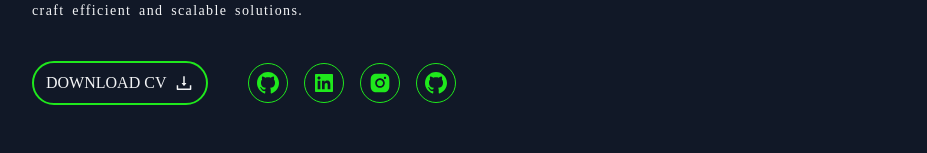
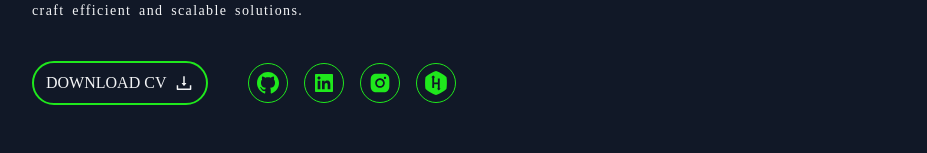
Before and after one commit to AmanCoder01/React-Portfolio-2025, a React (Vite) app: page / in a window 1280 px wide. Shown: the part 371-524 px from the top of the page, without its empty margins (176-1103 px from the left). Built offline with nearby package versions, Linux system fonts and the light colour scheme; a web font is replaced by a local one.

Commit message:
animation

```diff
--- a/package.json
+++ b/package.json
@@ -10,6 +10,7 @@
     "preview": "vite preview"
   },
   "dependencies": {
+    "motion": "^11.15.0",
     "react": "^18.3.1",
     "react-dom": "^18.3.1",
     "react-icons": "^5.4.0",
--- a/src/pages/Home.jsx
+++ b/src/pages/Home.jsx
@@ -4,37 +4,51 @@ import { GrGithub } from "react-icons/gr";
 import { GrLinkedin } from "react-icons/gr";
 import { AiFillInstagram } from "react-icons/ai";
 import { assets } from '../assets';
-
+import { FaHackerrank } from 'react-icons/fa6';
+import { motion } from "motion/react"
 
 
 const Home = () => {
     return (
         <>
-            <div className='flex items-center gap-5 sm:gap-32 justify-between flex-wrap mb-10'>
+            <motion.div
+                initial={{ opacity: 0, y: 100 }}
+                whileInView={{ opacity: 1, y: 0 }}
+                transition={{ duration: 0.8 }}
+
+                className='flex items-center gap-5 sm:gap-32 justify-between flex-wrap mb-10'>
                 <div className='max-w-[480px] order-2 sm:order-1 mt-10  sm:mt-20 text-gray-100 '>
                     <p className='text-sm mb-1 word-spacing-widest  tracking-widest'>Software Developer</p>
 
-                    <h1 className='text-6xl tracking-widest'>Hello I'm  <br />Aman <span className='text-primary'>Maurya</span></h1>
+                    <motion.h1
+                        initial={{ opacity: 0, y: 10 }}
+                        whileInView={{ opacity: 1, y: 0 }}
+                        transition={{ duration: 0.2 }}
+                        className='text-6xl tracking-widest'>Hello I'm  <br />Aman <span className='text-primary'>Maurya</span></motion.h1>
 
-                    <p className='mt-6 text-sm word-spacing-widest  tracking-widest' >I specialize in designing, coding, and maintaining software applications that address user needs. My expertise spans various programming languages and development tools, enabling me to craft efficient and scalable solutions.</p>
+                    <motion.p
+                        initial={{ opacity: 0, y: 10 }}
+                        whileInView={{ opacity: 1, y: 0 }}
+                        transition={{ duration: 0.4 }}
+                        className='mt-6 text-sm word-spacing-widest  tracking-widest' >I specialize in designing, coding, and maintaining software applications that address user needs. My expertise spans various programming languages and development tools, enabling me to craft efficient and scalable solutions.</motion.p>
 
                     <div className='mt-10 flex items-center gap-2  sm:gap-4'>
                         <p className='flex items-center sm:gap-2 whitespace-nowrap uppercase border-2 border-primary rounded-full  max:w-52 py-2 px-3'>
                             Download cv
                             <AiOutlineDownload size={20} />
                         </p>
-                        <div className='ml-3 sm:ml-6 border rounded-full w-10 h-10 flex items-center justify-center border-primary'>
+                        <a href='https://github.com/AmanCoder01' target='_blank' className='ml-3 sm:ml-6 border rounded-full w-10 h-10 flex items-center justify-center border-primary'>
                             <GrGithub color='#1fe81c' size={24} />
-                        </div>
-                        <div className='border rounded-full w-10 h-10 flex items-center justify-center border-primary'>
+                        </a>
+                        <a href='https://www.linkedin.com/in/amancoder01' target='_blank' className='border rounded-full w-10 h-10 flex items-center justify-center border-primary'>
                             <GrLinkedin color='#1fe81c' size={18} />
-                        </div>
-                        <div className=' border rounded-full w-10 h-10 flex items-center justify-center border-primary'>
+                        </a>
+                        <a href='https://www.instagram.com/mr_aman_091' target='_blank' className=' border rounded-full w-10 h-10 flex items-center justify-center border-primary'>
                             <AiFillInstagram color='#1fe81c' size={24} />
-                        </div>
-                        <div className=' border rounded-full w-10 h-10 flex items-center justify-center border-primary'>
-                            <GrGithub color='#1fe81c' size={24} />
-                        </div>
+                        </a>
+                        <a href='https://www.hackerrank.com/profile/amanofficialcod1' target='_blank' className=' border rounded-full w-10 h-10 flex items-center justify-center border-primary'>
+                            <FaHackerrank color='#1fe81c' size={24} />
+                        </a>
                     </div>
                 </div>
 
@@ -44,10 +58,14 @@ const Home = () => {
                     </div>
                 </div>
 
-            </div>
+            </motion.div>
 
 
-            <div className="flex items-center justify-between mt-20 flex-wrap gap-6">
+            <motion.div
+                initial={{ opacity: 0, y: 100 }}
+                whileInView={{ opacity: 1, y: 0 }}
+                transition={{ duration: 1 }}
+                className="flex items-center justify-between mt-20 flex-wrap gap-6">
                 <div className='flex items-center gap-2 sm:gap-3 w-28 text-gray-100'>
                     <h1 className="text-3xl sm:text-5xl font-medium">01</h1>
                     <p className='text-sm sm:tracking-widest'>Years of experience</p>
@@ -64,7 +82,7 @@ const Home = () => {
                     <h1 className="text-3xl sm:text-5xl font-medium">250</h1>
                     <p className='text-sm sm:tracking-widest'>Code commits</p>
                 </div>
-            </div>
+            </motion.div>
 
         </>
 
```
Also changed, not shown: 1 other file (tests, documents, lock files or other folders).
